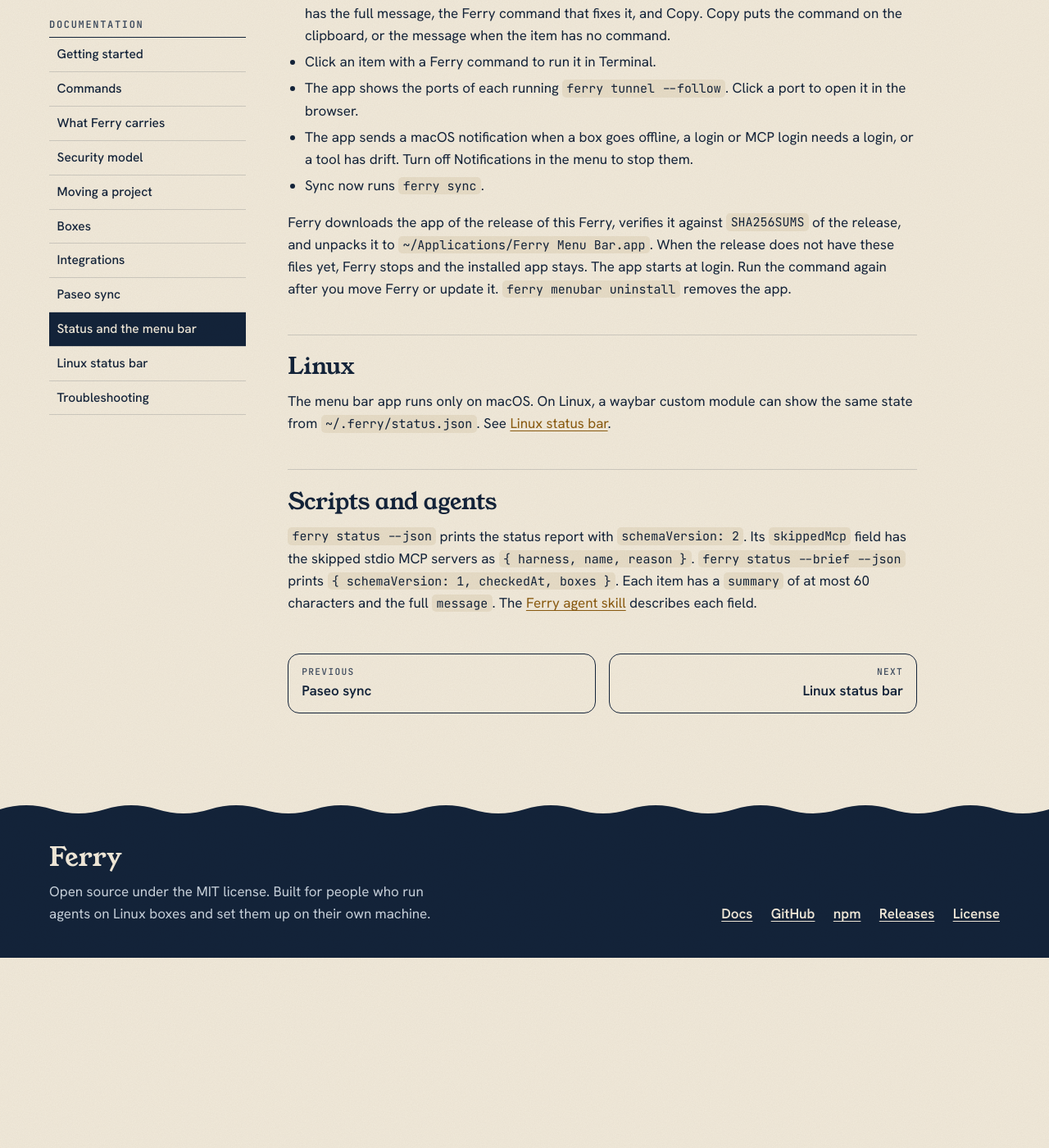
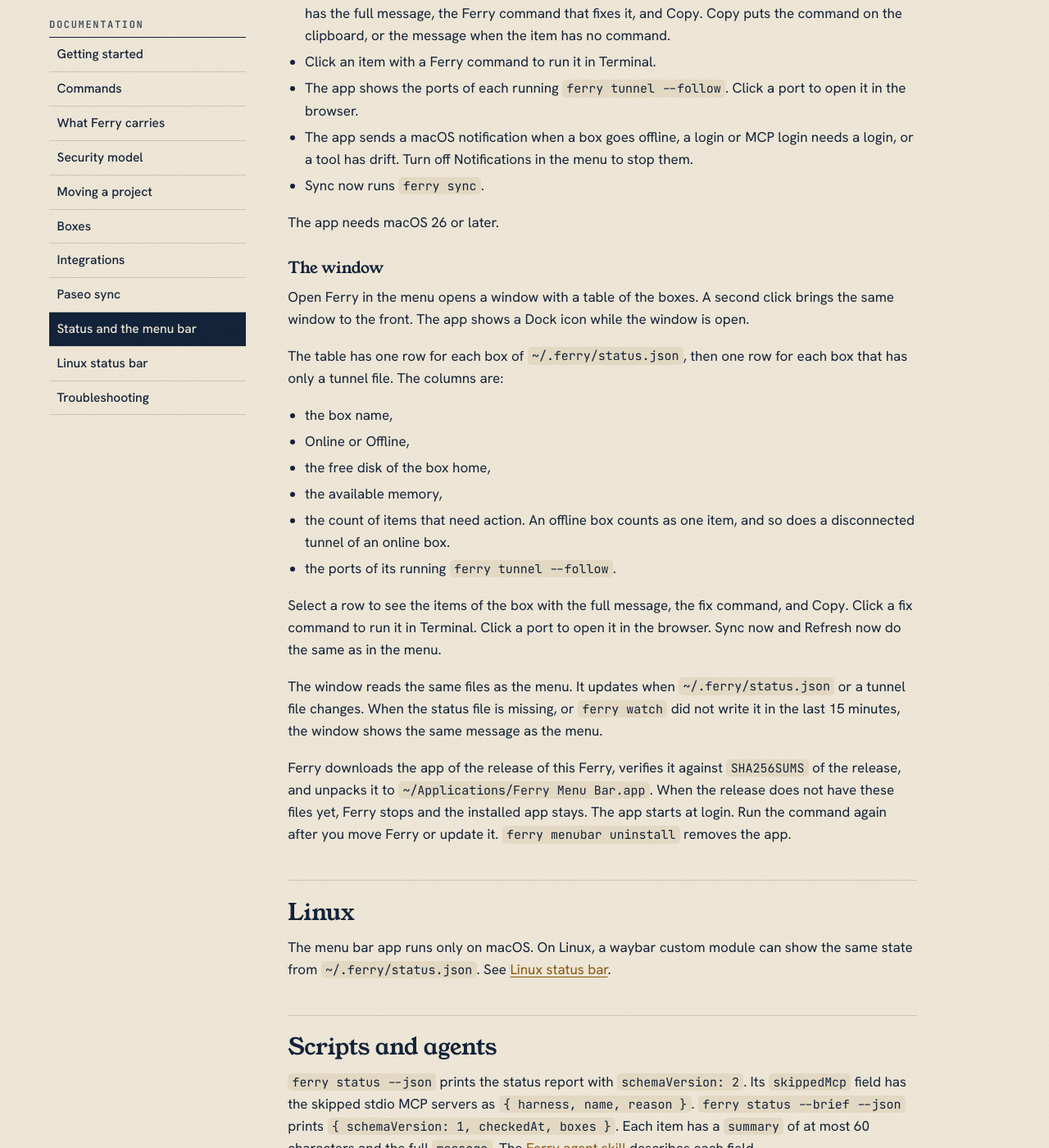
Before and after one commit to dlhck/ferry, a Jekyll site: the page built from docs/status.md, in a window 1280 px wide and 1400 px high, scrolled down 3361 px. Shown: the whole window at 82% size. Built offline with Jekyll 4.4.1, drawn with Linux system fonts in a browser that asks for light colours; before the commit the page ends 4529 px from its top, so only the background shows below that.

Commit message:
docs: describe the menu bar app window

```diff
--- a/docs/status.md
+++ b/docs/status.md
@@ -103,6 +103,25 @@
 - The app sends a macOS notification when a box goes offline, a login or MCP login needs a login, or a tool has drift. Turn off Notifications in the menu to stop them.
 - Sync now runs `ferry sync`.
 
+The app needs macOS 26 or later.
+
+### The window
+
+Open Ferry in the menu opens a window with a table of the boxes. A second click brings the same window to the front. The app shows a Dock icon while the window is open.
+
+The table has one row for each box of `~/.ferry/status.json`, then one row for each box that has only a tunnel file. The columns are:
+
+- the box name,
+- Online or Offline,
+- the free disk of the box home,
+- the available memory,
+- the count of items that need action. An offline box counts as one item, and so does a disconnected tunnel of an online box.
+- the ports of its running `ferry tunnel --follow`.
+
+Select a row to see the items of the box with the full message, the fix command, and Copy. Click a fix command to run it in Terminal. Click a port to open it in the browser. Sync now and Refresh now do the same as in the menu.
+
+The window reads the same files as the menu. It updates when `~/.ferry/status.json` or a tunnel file changes. When the status file is missing, or `ferry watch` did not write it in the last 15 minutes, the window shows the same message as the menu.
+
 Ferry downloads the app of the release of this Ferry, verifies it against `SHA256SUMS` of the release, and unpacks it to `~/Applications/Ferry Menu Bar.app`. When the release does not have these files yet, Ferry stops and the installed app stays. The app starts at login. Run the command again after you move Ferry or update it. `ferry menubar uninstall` removes the app.
 
 ## Linux
```
Also changed, not shown: README.md.
